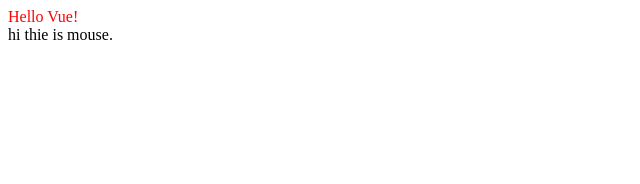
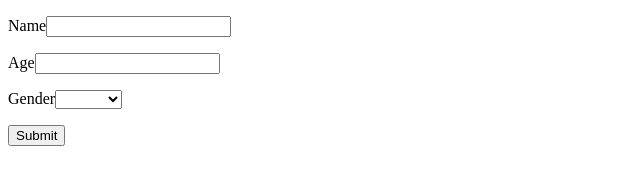
Before and after one commit to Hardiki/Pluralsight-Vue.js, a plain HTML site: page index.html in a window 1280 px wide. Shown: the whole page, without its empty margins (0-640 px from the left). Drawn offline with nearby package versions, Linux system fonts and the light colour scheme.

Commit message:
vuejs form validation

```diff
--- a/index.html
+++ b/index.html
@@ -1,25 +1,67 @@
 <!DOCTYPE html>
 <html>
 <head>
-	<title>
-		My project
-	</title>
-	<link rel="stylesheet" href="style.css">
+<title></title>
+</head>
 
-</head>
 <body>
-	<div id="app">
-		{{message}}
-	</div>
 
-	<div id ="app-2">
-		<span v-bind:title="message">
-			hi thie is mouse.
-		</span>
-	</div>
+    <form id="app" @submit="checkForm" action="/something" method="post">
 
+        <p v-if="errors.length">
+          <b>Please correct the following error(s):</b>
+          <ul>
+            <li v-for="error in errors">{{ error }}</li>
+          </ul>
+        </p>
 
-	<script src="https://cdn.jsdelivr.net/npm/vue@2.5.13/dist/vue.js"></script>
-	<script type="text/javascript" src="script_all.js"></script>
+        <p>
+        <label for="name">Name<label>
+        <input type="text" name="name" id="name" v-model="name">
+        </p>
+
+        <p>
+        <label for="age">Age<label>
+        <input type="number" name="age" id="age" v-model="age">
+        </p>
+
+        <p>
+        <label for="gender">Gender<label>
+        <select name="gender" id="gender" v-model="gender">
+          <option>Male</option>
+          <option>Female</option>
+          <option>Others</option>
+        </select>
+        </p>
+
+        <p>
+        <input type="submit" value="Submit">
+        </p>
+
+      </form>
+
+    <script src="https://cdn.jsdelivr.net/npm/vue"></script>
+    <script>
+            const app = new Vue({
+            el:'#app',
+            data:{
+            errors:[],
+            name:null,
+            age:null,
+            movie:null
+            },
+            methods:{
+            checkForm:function(e) {
+                if(this.name && this.age) return true;
+                this.errors = [];
+                if(!this.name) this.errors.push("Name required.");
+                if(!this.age) this.errors.push("Age required.");
+                e.preventDefault();
+            }
+            }
+        })
+
+    </script>
 </body>
+
 </html>
```
